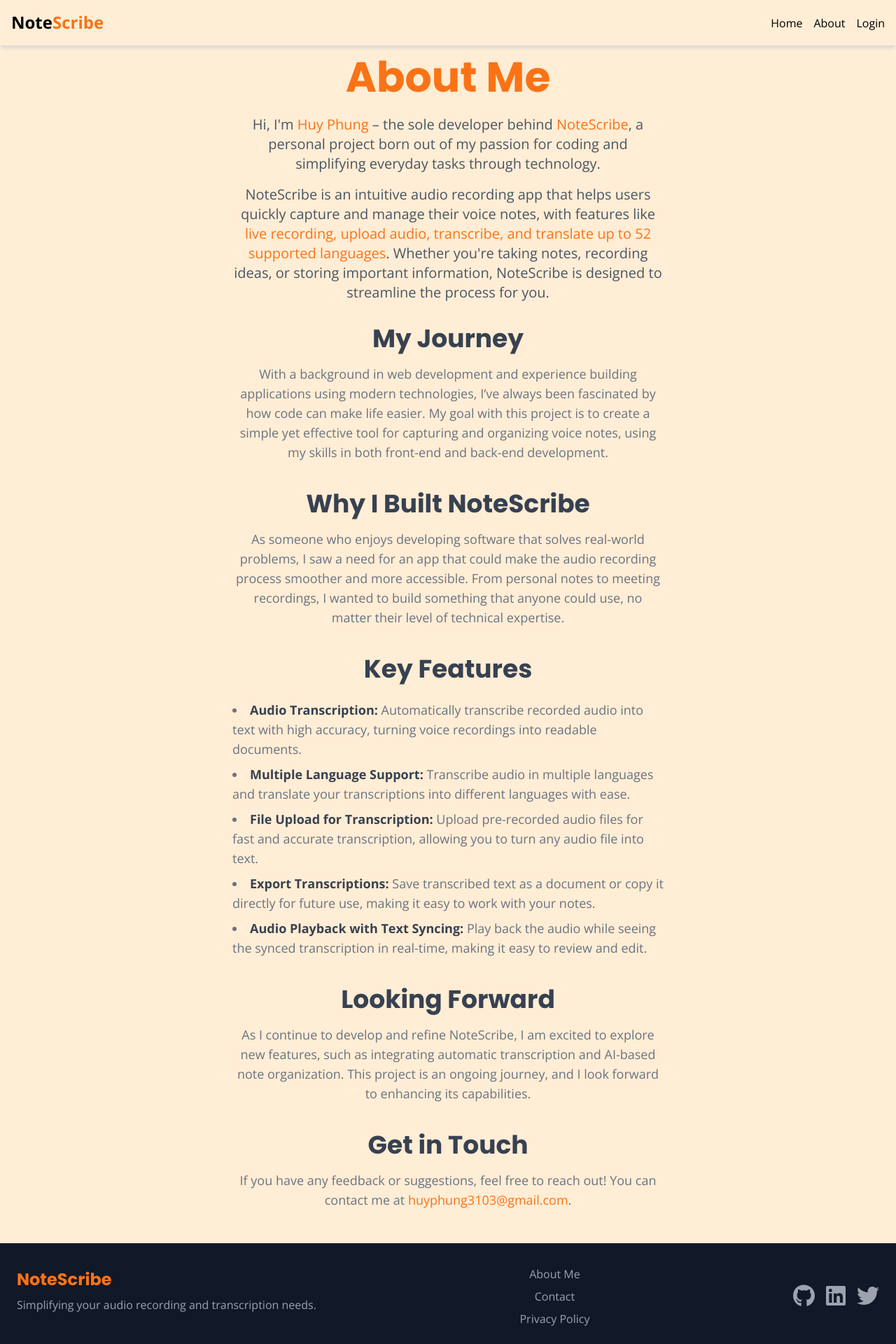
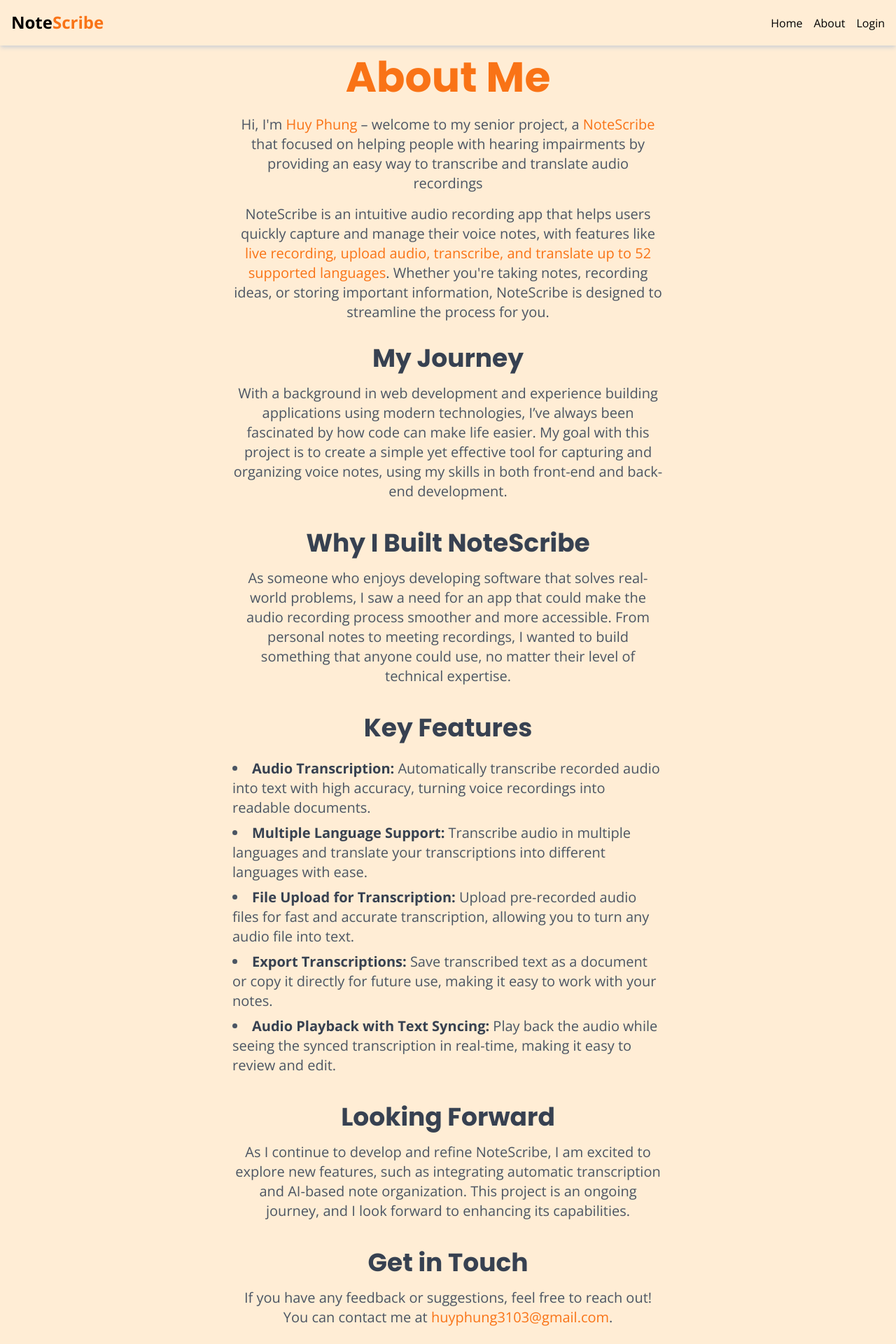
Before and after one commit to hphng/NoteScribe, a React (Vite) app in the folder frontend/: page /about in a window 1280 px wide. Shown: the top 1920 px of the page at 70% size. Built offline with nearby package versions, Linux system fonts and the light colour scheme; no server answers.

Commit message:
change some about/readme information

```diff
--- a/frontend/src/pages/About.jsx
+++ b/frontend/src/pages/About.jsx
@@ -6,8 +6,8 @@ const About = () => {
       <h1 className="text-6xl font-bold text-orange-500 pb-6">About Me</h1>
       <div className="w-full md:w-2/3 lg:w-1/2 text-center">
         <p className="text-xl text-gray-600 mb-4">
-          Hi, I'm <span className="text-orange-500">Huy Phung</span> – the sole developer behind <span className="text-orange-500">NoteScribe</span>
-          , a personal project born out of my passion for coding and simplifying everyday tasks through technology.
+          Hi, I'm <span className="text-orange-500">Huy Phung</span> – welcome to my senior project, a <span className="text-orange-500">NoteScribe</span> that
+          focused on helping people with hearing impairments by providing an easy way to transcribe and translate audio recordings
         </p>
         <p className="text-xl text-gray-600 mb-4">
           NoteScribe is an intuitive audio recording app that helps users quickly capture and manage their voice notes,
@@ -16,21 +16,21 @@ const About = () => {
         </p>
 
         <h2 className="text-4xl font-bold text-gray-700 py-4">My Journey</h2>
-        <p className="text-lg text-gray-500 mb-6">
+        <p className="text-xl text-gray-600 mb-6">
           With a background in web development and experience building applications using modern technologies,
           I’ve always been fascinated by how code can make life easier. My goal with this project is to create a simple yet
           effective tool for capturing and organizing voice notes, using my skills in both front-end and back-end development.
         </p>
 
         <h2 className="text-4xl font-bold text-gray-700 py-4">Why I Built NoteScribe</h2>
-        <p className="text-lg text-gray-500 mb-6">
+        <p className="text-xl text-gray-600 mb-6">
           As someone who enjoys developing software that solves real-world problems, I saw a need for an app that could make
           the audio recording process smoother and more accessible. From personal notes to meeting recordings, I wanted to build
           something that anyone could use, no matter their level of technical expertise.
         </p>
 
         <h2 className="text-4xl font-bold text-gray-700 py-4">Key Features</h2>
-        <ul className="list-inside list-disc text-lg text-gray-500 mb-6 text-left">
+        <ul className="list-inside list-disc text-xl text-gray-600 mb-6 text-left">
           <li className="my-2">
             <span className="font-bold text-gray-700">Audio Transcription:</span> Automatically transcribe recorded audio into text with high accuracy, turning voice recordings into readable documents.
           </li>
@@ -50,14 +50,14 @@ const About = () => {
 
 
         <h2 className="text-4xl font-bold text-gray-700 py-4">Looking Forward</h2>
-        <p className="text-lg text-gray-500 mb-6">
+        <p className="text-xl text-gray-600 mb-6">
           As I continue to develop and refine NoteScribe, I am excited to explore new features, such as integrating automatic
           transcription and AI-based note organization. This project is an ongoing journey, and I look forward to enhancing its
           capabilities.
         </p>
 
         <h2 className="text-4xl font-bold text-gray-700 py-4">Get in Touch</h2>
-        <p className="text-lg text-gray-500 mb-6">
+        <p className="text-xl text-gray-600 mb-6">
           If you have any feedback or suggestions, feel free to reach out! You can contact me
           at <a href="mailto:[YourEmail@example.com]" className="text-orange-500">huyphung3103@gmail.com</a>.
         </p>
--- a/frontend/src/pages/Profile.jsx
+++ b/frontend/src/pages/Profile.jsx
@@ -15,7 +15,7 @@ const Profile = () => {
     }
     return (
         <main className="min-h-screen flex flex-col items-center justify-center mt-16">
-            <Fieldset className="relative w-full max-w-md p-6 bg-white border-2 border-black rounded-lg shadow-md shadow-orange-500 ">
+            <Fieldset className="relative w-full max-w-md mobile:w-[90%] p-6 bg-white border-2 border-black rounded-lg shadow-md shadow-orange-500 ">
                 <img
                     src={user?.photo || defaultImage}
                     alt="Profile"
```
Also changed, not shown: 1 other file (tests, documents, lock files or other folders).
